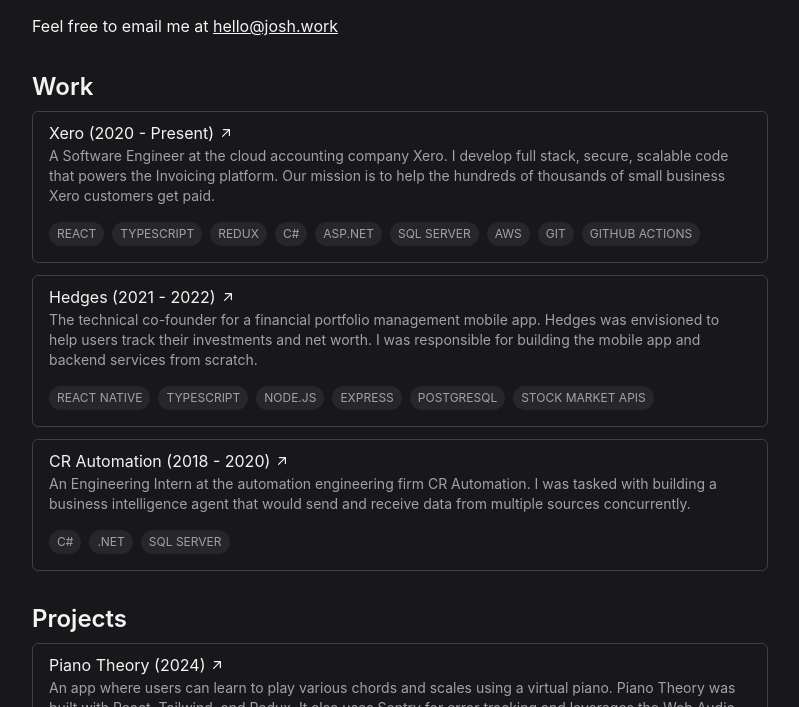
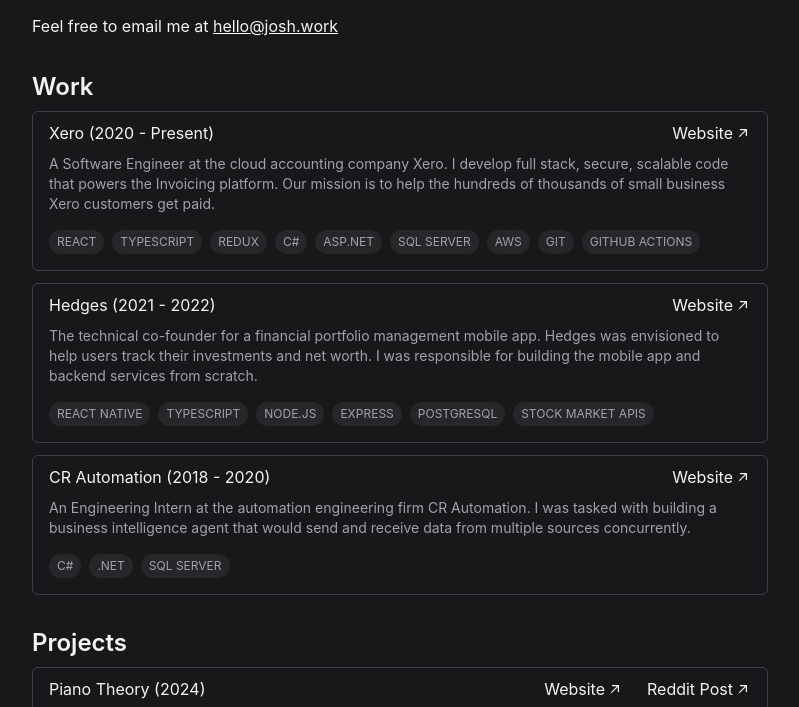
Before and after one commit to joshuarichards001/josh-work-v2, an Astro site: page / in a window 1280 px wide. Shown: the part 223-930 px from the top of the page, without its empty margins (240-1039 px from the left). Built offline with nearby package versions, Linux system fonts and the light colour scheme; Astro itself is replaced by a stand-in of ours.

Commit message:
Add support for multiple links on work/projects

```diff
--- a/src/pages/index.astro
+++ b/src/pages/index.astro
@@ -28,13 +28,21 @@ const posts = (await getCollection("blog")).sort((a, b) =>
     <h2 class="mb-2 text-2xl font-semibold">Work</h2>
     {
       works.map((work) => (
-        <a href={work.link} target="_blank" class="mb-3 group block">
-          <article class="group-hover:border-blue-300 rounded-md border border-zinc-700 px-4 pb-4 pt-2">
-            <div class="flex items-center gap-1">
-              <h3 class="group-hover:text-blue-400 group-hover:underline">
+        <article class="rounded-md border border-zinc-700 px-4 pb-4 pt-2 mb-3">
+          <div class="flex justify-between mb-2">
+            <h3>
               {work.name} ({work.time})
             </h3>
+            <div class="group flex items-center gap-[2px]">
+              <a
+                href={work.link}
+                target="_blank"
+                class="group-hover:text-blue-400 group-hover:underline"
+              >
+                Website
+              </a>
               <LinkIcon />
+            </div>
           </div>
           <p class="text-sm text-zinc-400 mb-4">{work.description}</p>
           <div class="flex gap-2 flex-wrap">
@@ -45,7 +53,6 @@ const posts = (await getCollection("blog")).sort((a, b) =>
             ))}
           </div>
         </article>
-        </a>
       ))
     }
   </section>
@@ -53,13 +60,33 @@ const posts = (await getCollection("blog")).sort((a, b) =>
     <h2 class="mb-2 text-2xl font-semibold">Projects</h2>
     {
       projects.map((project) => (
-        <a href={project.link} target="_blank" class="mb-3 group block">
-          <article class="group-hover:border-blue-300 rounded-md border border-zinc-700 px-4 pb-4 pt-2">
-            <div class="flex items-center gap-1">
-              <h3 class="group-hover:text-blue-400 group-hover:underline">
+        <article class="rounded-md border border-zinc-700 px-4 pb-4 pt-2 mb-3">
+          <div class="flex justify-between mb-2">
+            <h3>
               {project.name} ({project.date})
             </h3>
+            <div class="flex gap-6">
+              <div class="group flex items-center gap-[2px]">
+                <a
+                  href={project.link}
+                  target="_blank"
+                  class="group-hover:text-blue-400 group-hover:underline"
+                >
+                  Website
+                </a>
                 <LinkIcon />
+              </div>
+              <div class="group flex items-center gap-[2px]">
+                <a
+                  href={project.redditPost}
+                  target="_blank"
+                  class="group-hover:text-blue-400 group-hover:underline"
+                >
+                  Reddit Post
+                </a>
+                <LinkIcon />
+              </div>
+            </div>
           </div>
           <p class="text-sm text-zinc-400 mb-4">{project.description}</p>
           <div class="flex gap-2 flex-wrap">
@@ -73,7 +100,6 @@ const posts = (await getCollection("blog")).sort((a, b) =>
             ))}
           </div>
         </article>
-        </a>
       ))
     }
   </section>
```
Lines whose indentation alone changed are shown as unchanged.
